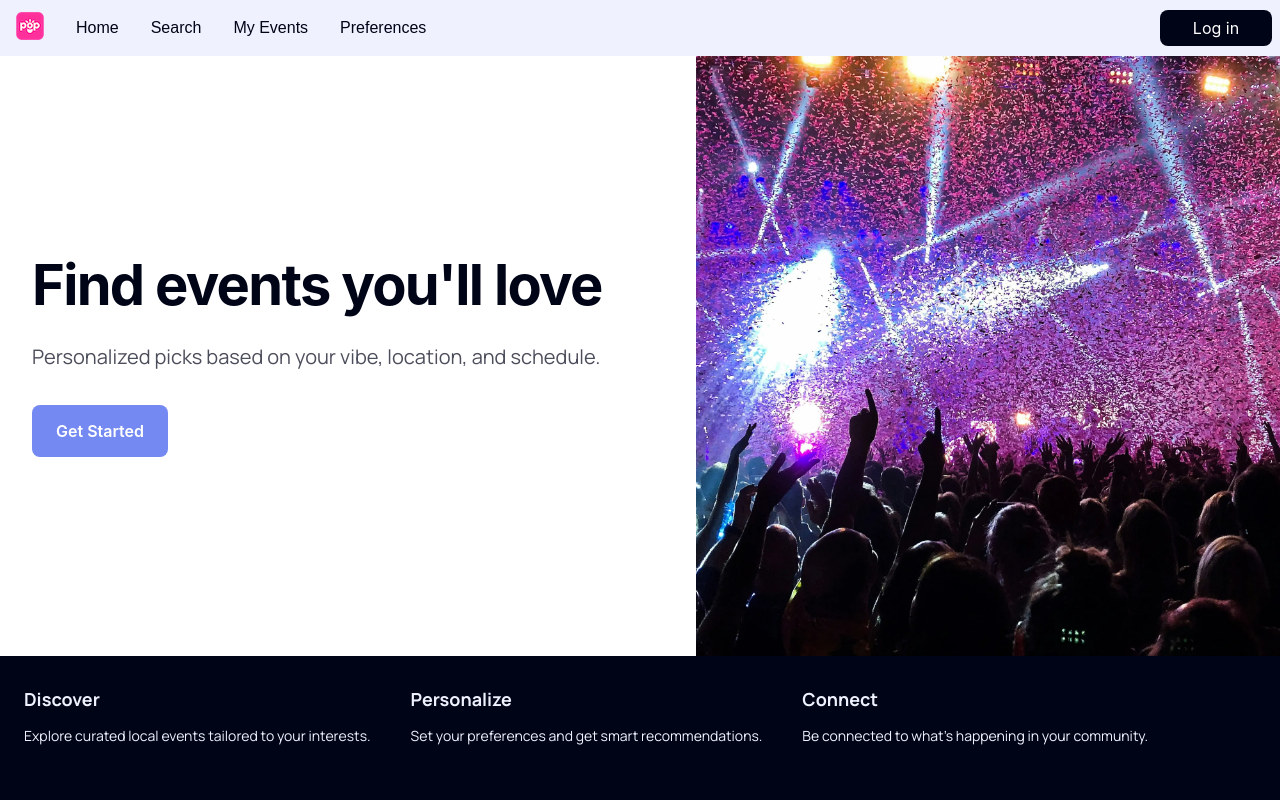
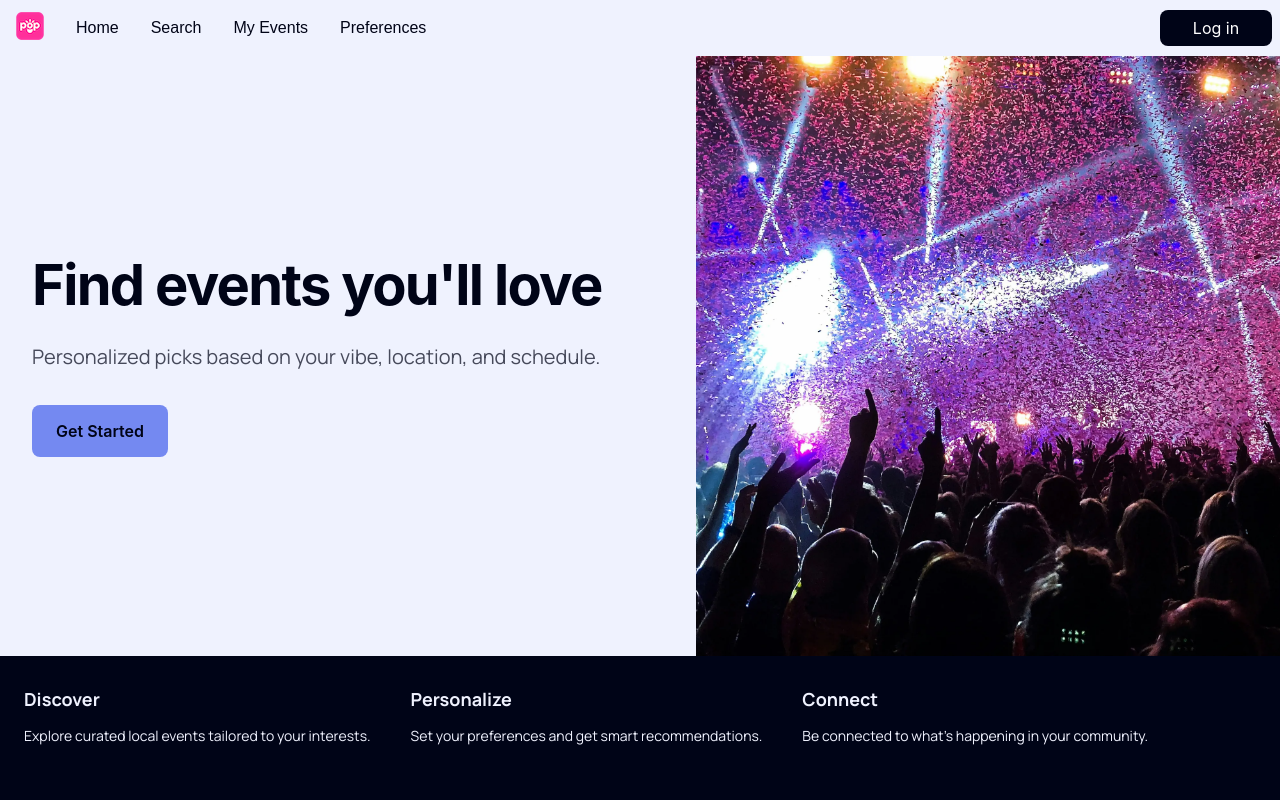
Before and after one commit to ash-kick/event-pop-app, a React (Vite) app: page / in a window 1280 px wide. In both pictures the pointer is over the link "Get Started". Shown: the top 800 px of the page. Built offline with nearby package versions, Linux system fonts and the light colour scheme; no server answers; a web font is replaced by a local one.

Commit message:
updating button and link highlight colors

```diff
--- a/src/App.css
+++ b/src/App.css
@@ -8,6 +8,8 @@
 @import "./styles/Preferences.css";
 
 /* global styling */
+
+/* old color theme */
 
 /* :root {
      --primary-color: rgb(0, 42, 57);
@@ -25,7 +27,7 @@
 :root {
      --primary-color: rgb(0, 4, 23);
      --secondary-color: rgba(239, 242, 254, 1);
-     --app-background-color: #ffffff;
+     --app-background-color: rgba(239, 242, 254, 1);
      --heading-text-color: rgba(147, 173, 255, 1);
      --white-color: white;
      --button-background-color: rgb(0, 4, 23);
--- a/src/styles/Landing.css
+++ b/src/styles/Landing.css
@@ -66,6 +66,7 @@
 
 .landing-get-started-button:hover {
      background-color: var(--highlight-hover-color);
+     color: var(--text-color);
 }
 
 .landing-hero-right {
--- a/src/styles/Navbar.css
+++ b/src/styles/Navbar.css
@@ -138,9 +138,14 @@ nav {
 #log-out-button:hover,
 #log-in-button:hover {
      background-color: var(--highlight-hover-color);
+     color: var(--text-color);
 }
 a {
      color: var(--text-color);
      text-decoration: none;
      padding: 8px 16px;
 }
+
+a:hover {
+     color: var(--highlight-hover-color);
+}
```
